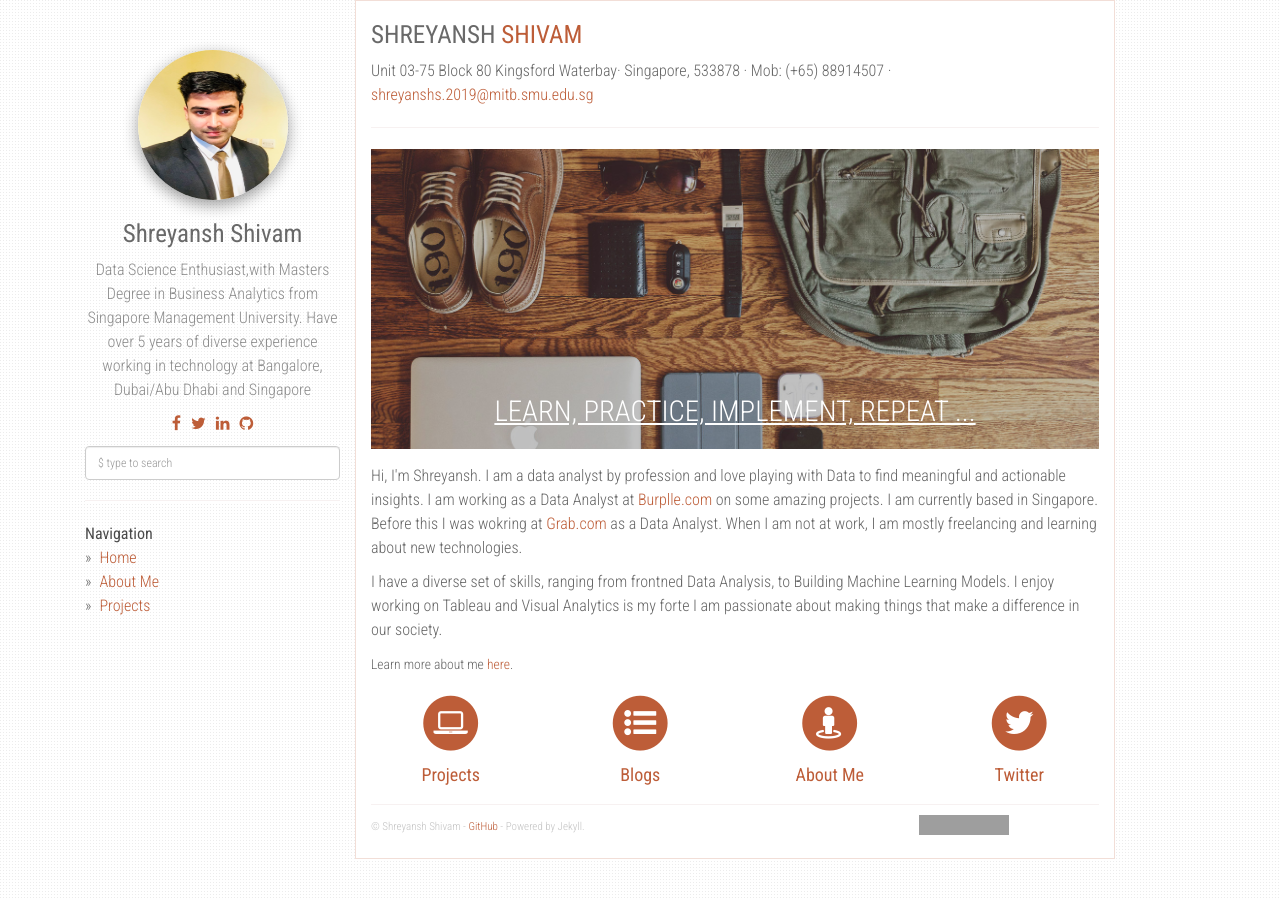
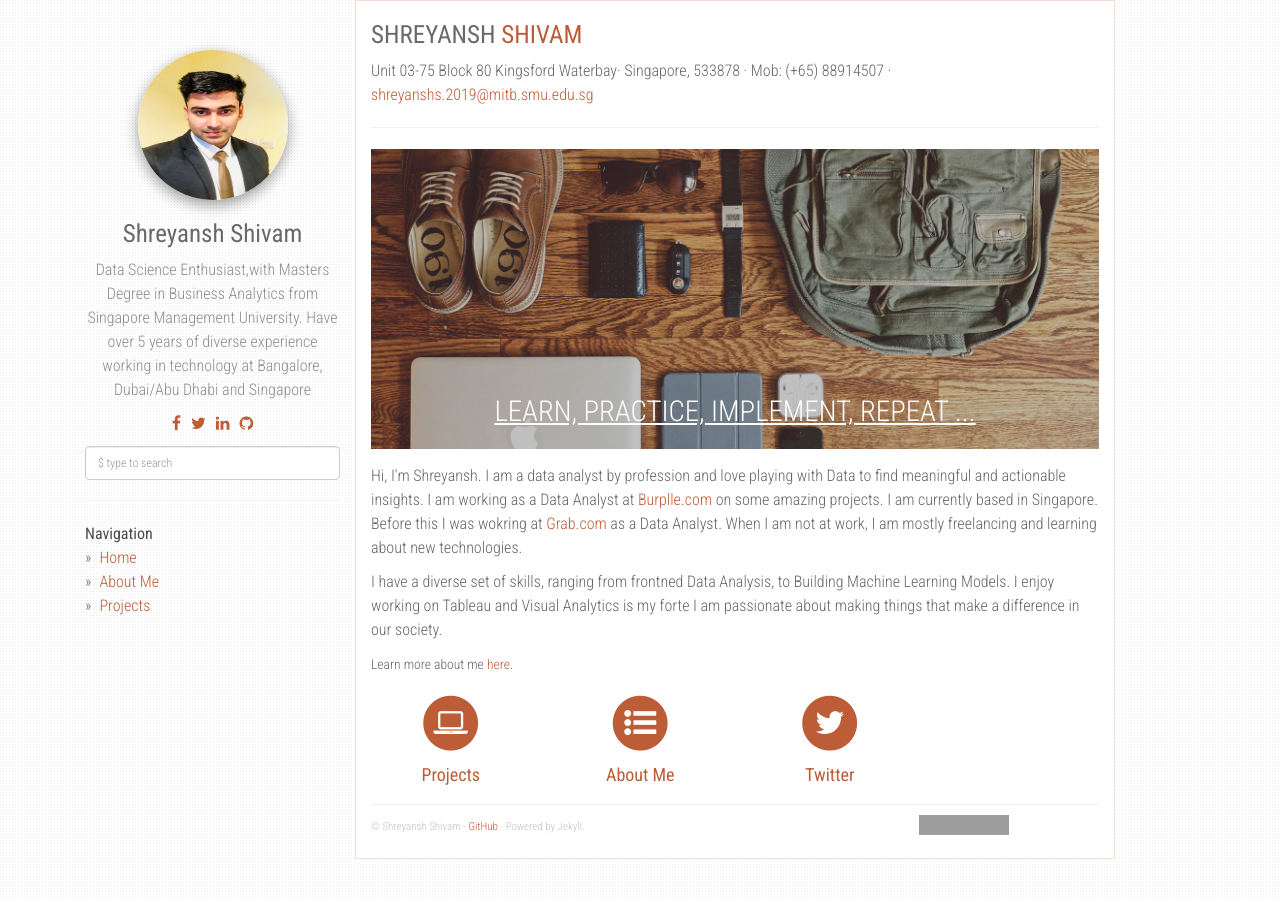
Before and after one commit to shreyanshshivam/shreyansh, a Jekyll site: the page built from index.html, in a window 1280 px wide. Built offline with Jekyll 4.4.1, drawn with Linux system fonts in a browser that asks for light colours; nearby versions of some CDN libraries; grey boxes are pictures that could not be loaded.

Commit message:
Update index.html

```diff
--- a/index.html
+++ b/index.html
@@ -50,15 +50,6 @@
             <i class="fa fa-circle fa-stack-2x text-primary"></i>
             <i class="fa fa-list-ul fa-stack-1x fa-inverse"></i>
           </span>
-          <h4>Blogs</h4>
-        </a>
-      </div>
-      <div class="col-md-3 home-quick-links__link">
-        <a href="{{ site.url }}/about">
-          <span class="fa-stack fa-2x">
-            <i class="fa fa-circle fa-stack-2x text-primary"></i>
-            <i class="fa fa-street-view fa-stack-1x fa-inverse"></i>
-          </span>
           <h4>About Me</h4>
         </a>
       </div>
```
